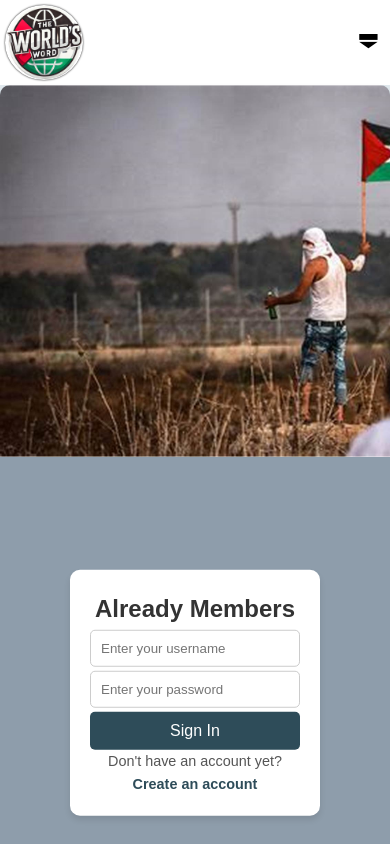
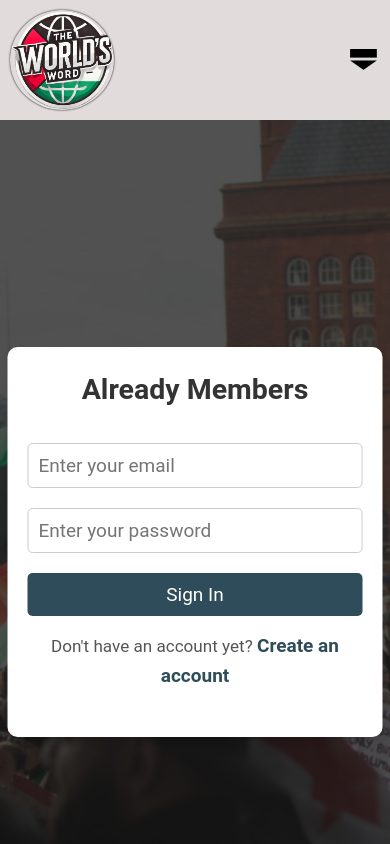
Before and after one commit to Raekalo/WEBPROJECT, a plain HTML site: page signin.html in a window 390 px wide. Shown: the top 844 px of the page. Drawn offline with Linux system fonts and the light colour scheme.

Commit message:
Edited Home&SignIn

```diff
--- a/signin.html
+++ b/signin.html
@@ -3,7 +3,6 @@
 <head>
     <meta charset="UTF-8">
     <meta name="viewport" content="width=device-width, initial-scale=1.0">
-    <meta http-equiv="X-UA-Compatible" content="ie=edge">
     <title>SignIn/SignUp</title>
     <link rel="stylesheet" href="styles.css">
     <link rel="stylesheet" href="signinstyles.css">
@@ -39,14 +38,13 @@
     <main>
         <div class="container">
             <div class="left-panel">
-
             </div>
 
             <div class="right-panel">
                 <div class="form-container" id="login-form">
                     <h3>Already Members</h3>
                     <form>
-                        <input type="text" placeholder="Enter your username" required>
+                        <input type="text" placeholder="Enter your email" required>
                         <input type="password" placeholder="Enter your password" required>
                         <button type="submit">Sign In</button>
                     </form>
--- a/signinstyles.css
+++ b/signinstyles.css
@@ -6,6 +6,9 @@ main{
     justify-content: center;
     align-items: center;
     background-color: #e0e8ed;
+    background-image: url(images/SignInImages/protest3.jpg);
+    background-size: cover;
+    font-size: 18px;
 
 }
 .container {
@@ -13,30 +16,13 @@ main{
     display: flex;
     width: 100vw;
     height: 100vh;
-    border-radius: 10px;
     overflow: hidden;
-    box-shadow: 0 4px 6px rgba(0, 0, 0, 0.1);
-}
-.left-panel {
-    flex: 1;
-    background-color: rgb(46, 76, 89,0.2);
-    background-image: url(images/SignInImages/FlagRaised.PNG);
-    background-size:cover;
-    display: flex;
-    justify-content: center;
-    align-items: center;
-    transition: background-image 0.5s;
 }
 
-.left-panel .illustration img {
-    max-width: 80%;
-    height: auto;
-}
 
-/* Right Panel */
 .right-panel {
     flex: 1;
-    background-color:#8e9dab;
+    background-color:rgba(23, 23, 23, 0.75);
     position: relative;
     padding: 50px;
 }
@@ -46,7 +32,8 @@ main{
     border-radius: 10px;
     box-shadow: 0 4px 6px rgba(0, 0, 0, 0.1);
     width: 100%;
-    max-width: 250px;
+    max-width: 375px;
+    height: 390px;
     text-align: center;
     margin: auto;
     position: absolute;
@@ -102,27 +89,6 @@ main{
     text-decoration: underline;
 }
 @media screen and (max-width:768px) {
-    .left-panel{
-        background-position-y:0 ;
-        background-size: cover;
-        background-image: url(images/SignInImages/FlagRaisedWide.jfif);
-    }
-    #signup-form{
-        width: 100vw;
-    }
-    .container{
-        flex-direction: column;
-    }
-    .form-container form input {
-        margin: 2px 0;
-    }
-    .form-container p {
-        margin-top: 0px;
-    }
-    .form-container form button {
-        margin-top: 2px;
-    }
-    .form-container h3 {
-        margin-bottom: 0px;
-    }
+
+
 }
--- a/styles.css
+++ b/styles.css
@@ -2,6 +2,8 @@
     margin: 0;
     padding: 0;
     box-sizing: border-box;
+    font-family: roboto;
+    font-size: 19px;
 }
 ::-webkit-scrollbar {
     width: 8px;
@@ -19,13 +21,15 @@
 body {
     font-family: Arial, sans-serif;
     line-height: 1.6;
+    overflow-x: hidden;
 }
 header {
-    background: #fff;
+    background: rgb(225, 219, 219);
     box-shadow: 0 2px 4px rgba(0, 0, 0, 0.1);
 }
 main{
-background: rgb(219, 213, 213);
+background: rgb(237, 234, 234);
+overflow: hidden;
 }
 nav {
     display: flex;
@@ -33,16 +37,17 @@ nav {
     align-items: center;
 }
 #Logo {
-        height: 75px;
+        height: 90px;
         width: auto;
-        margin: 5px;
+        margin: 10px;
         box-shadow: 0 0 2px black;
-        cursor: pointer;
         border-radius: 50% ;
+        margin-right:15px ;
 }
 nav ul {
     list-style: none;
     display: flex;
+    margin-right: 35px;
 }
 
 nav ul li {
@@ -50,7 +55,10 @@ nav ul li {
 }
 nav ul li a {
     text-decoration: none;
-    color: #333;
+    color: #0d0d0d;
+}
+nav ul li a:hover{
+    text-decoration: underline;
 }
 .arrow {
     display: none;
@@ -60,6 +68,7 @@ nav ul li a {
     cursor: pointer;
     transform: rotate(180deg);
     transition: transform 0.3s;
+
 }
 .btn {
     display: inline-block;
@@ -97,9 +106,9 @@ nav ul li a {
 }
 
 footer {
-    background: #333;
+    background: #494949;
     color: #fff;
-    padding: 20px 10%;
+    padding: 10px;
     font-family: Arial, sans-serif;
 }
 
@@ -116,7 +125,7 @@ footer {
 
 .footer-brand h2 {
     font-size: 1.5rem;
-    color: rgb(100, 2, 2);
+    color: rgb(251, 119, 119);
     margin-bottom: 10px;
 }
 
@@ -132,7 +141,7 @@ footer {
 .footer-team h3 {
     font-size: 1.2rem;
     margin-bottom: 10px;
-    color: rgb(193, 33, 33);
+    color: rgb(247, 106, 106);
 }
 
 .footer-team ul {
@@ -155,7 +164,7 @@ footer {
 .footer-links h3 {
     font-size: 1.2rem;
     margin-bottom: 10px;
-    color: rgb(193, 33, 33);
+    color: rgb(247, 106, 106);
 }
 
 .footer-links ul {
@@ -185,16 +194,20 @@ footer {
     border-top: 1px solid rgb(68, 68, 68);
     padding-top: 10px;
 }
-footer #Logo{
-    height: 90px;
+footer .footer-brand #Logo{
+    height: 110px;
 }
 @media (max-width: 768px) {
+    #Logo{
+        height: 100px;
+    }
     .Nav{
         display: none;
     }
     .arrow {
         display: block;
         margin-right: 10px;
+        font-size: 35px;
     }
 
     .footer-container {
```
Also changed, not shown: index.html (+0 -1 lines), indexstyles.css (+7 -1 lines), Feedstyles.css (line endings or trailing spaces), images/SignInImages/Flag.jfif (added), images/SignInImages/Protest.jpg (added), images/SignInImages/Protest2.jpg (added), images/SignInImages/RunningWithFlag.jpg (added), images/SignInImages/protest3.jpg (added).
